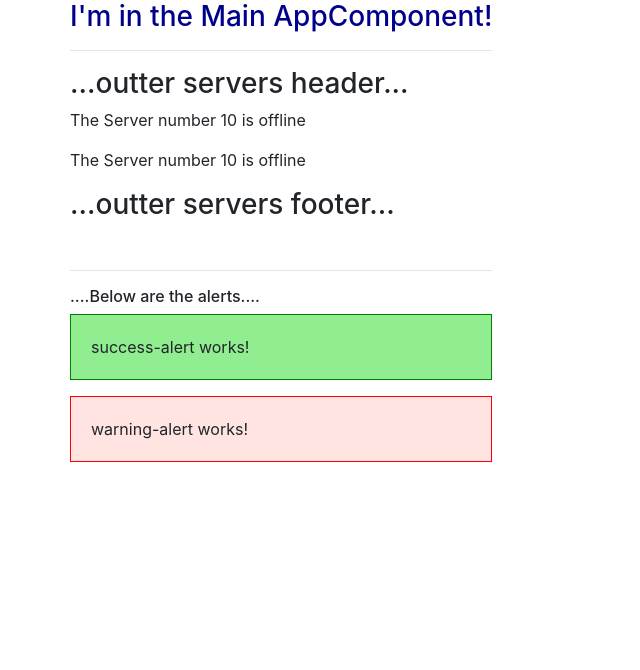
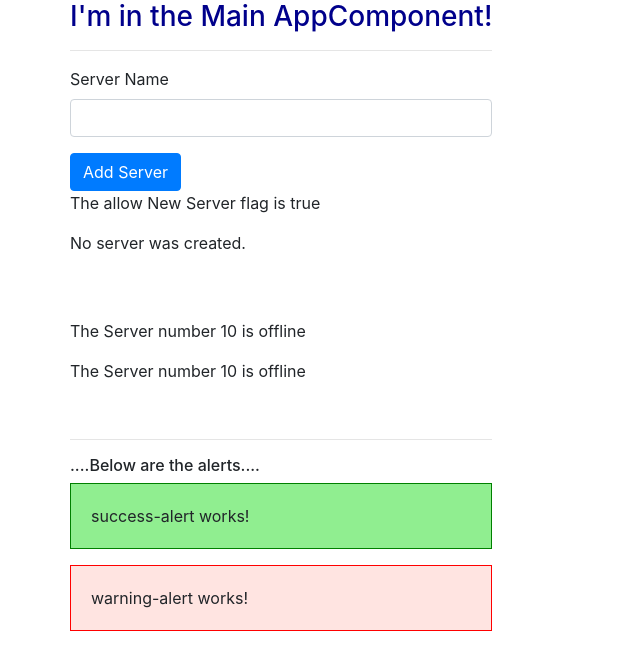
Before and after one commit to melocode/ng_intro_play, an Angular app: page / in a window 1280 px wide. Shown: the top 670 px of the page, without its empty margins (0-640 px from the left). Built offline with nearby package versions, Linux system fonts and the light colour scheme.

Commit message:
adding both property and event binding.

```diff
--- a/src/app/servers/servers.component.html
+++ b/src/app/servers/servers.component.html
@@ -1,4 +1,18 @@
-<h3>...outter servers header...</h3>
+<label>Server Name</label>
+<input
+  type="text"
+  class="form-control"
+  (input)="onUpdateServerName($event)">
+<p>{{serverName}}</p>
+<button
+  class="btn btn-primary"
+  [disabled]="!allowNewServer"
+  (click)="onCreateServer()">Add Server
+</button>
+<p>The allow New Server flag is {{allowNewServer}}</p>  <!--String interpolation-->
+<!--<p [innerText]="allowNewServer"></p>-->  <!--Property binding -->
+<p>{{serverCreationStatus}}</p>
+<br>
+<br>
 <app-server></app-server>
 <app-server></app-server>
-<h3>...outter servers footer...</h3>
--- a/src/app/servers/servers.component.ts
+++ b/src/app/servers/servers.component.ts
@@ -1,4 +1,4 @@
-import { Component, OnInit } from '@angular/core';
+import {Component, OnInit} from '@angular/core';
 
 @Component({
   selector: 'app-servers',  //for apps, normally use css selectors
@@ -8,10 +8,31 @@ import { Component, OnInit } from '@angular/core';
   styleUrls: ['./servers.component.css']
 })
 export class ServersComponent implements OnInit {
+  allowNewServer: boolean = false;
+  serverCreationStatus: string = 'No server was created.';
+  serverName: string = '';
 
-  constructor() { }
+  constructor() {
+    setTimeout(() => {
+      this.allowNewServer = true;
+    }, 3000);
+  }
 
   ngOnInit() {
   }
 
+  //start methods with "on" to indicate that the user is going to act on it
+  //via the template.
+  onCreateServer() {
+    this.serverCreationStatus = 'The server was created.';
+  }
+
+  onUpdateServerName(event: Event) {
+    //console.log(event);
+
+    //Need to typecast as HTMLInputElement for the 'value' property.
+    this.serverName = (<HTMLInputElement>event.target).value;
+  }
+
+
 }
```
